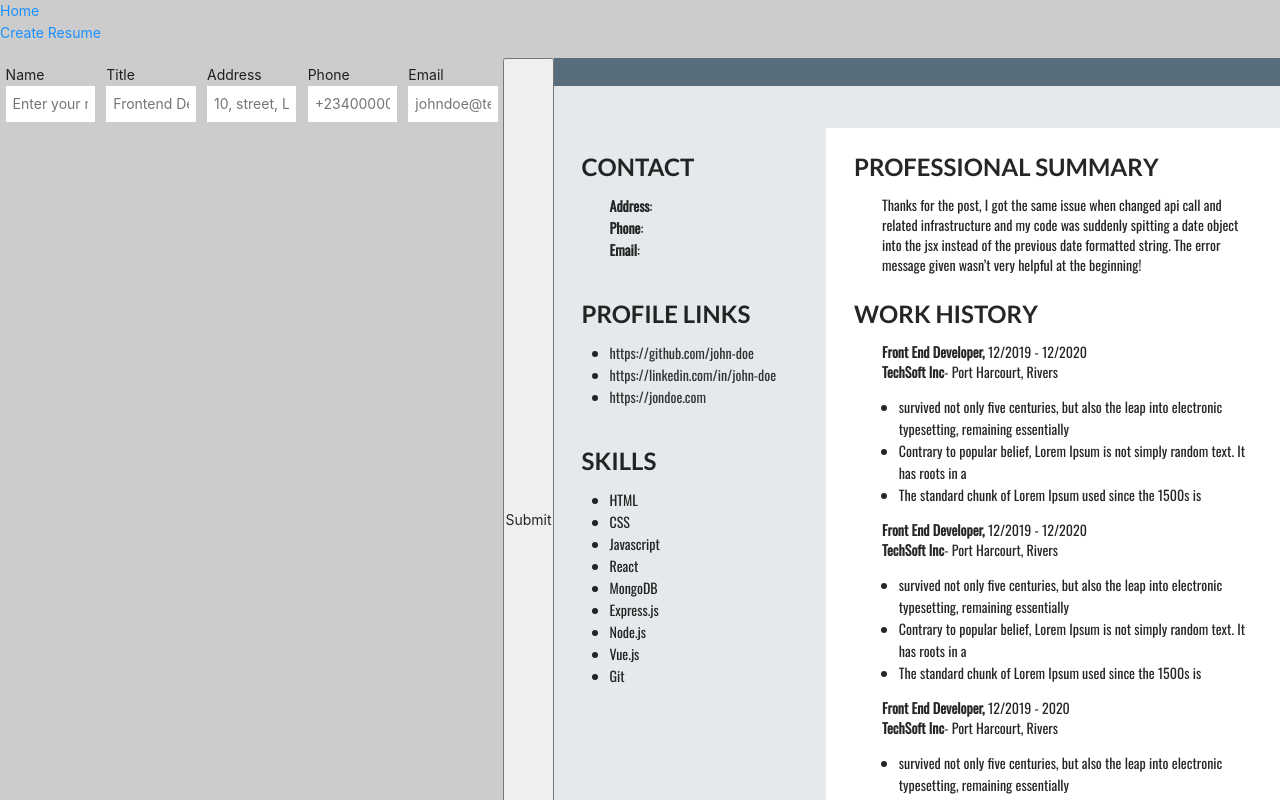
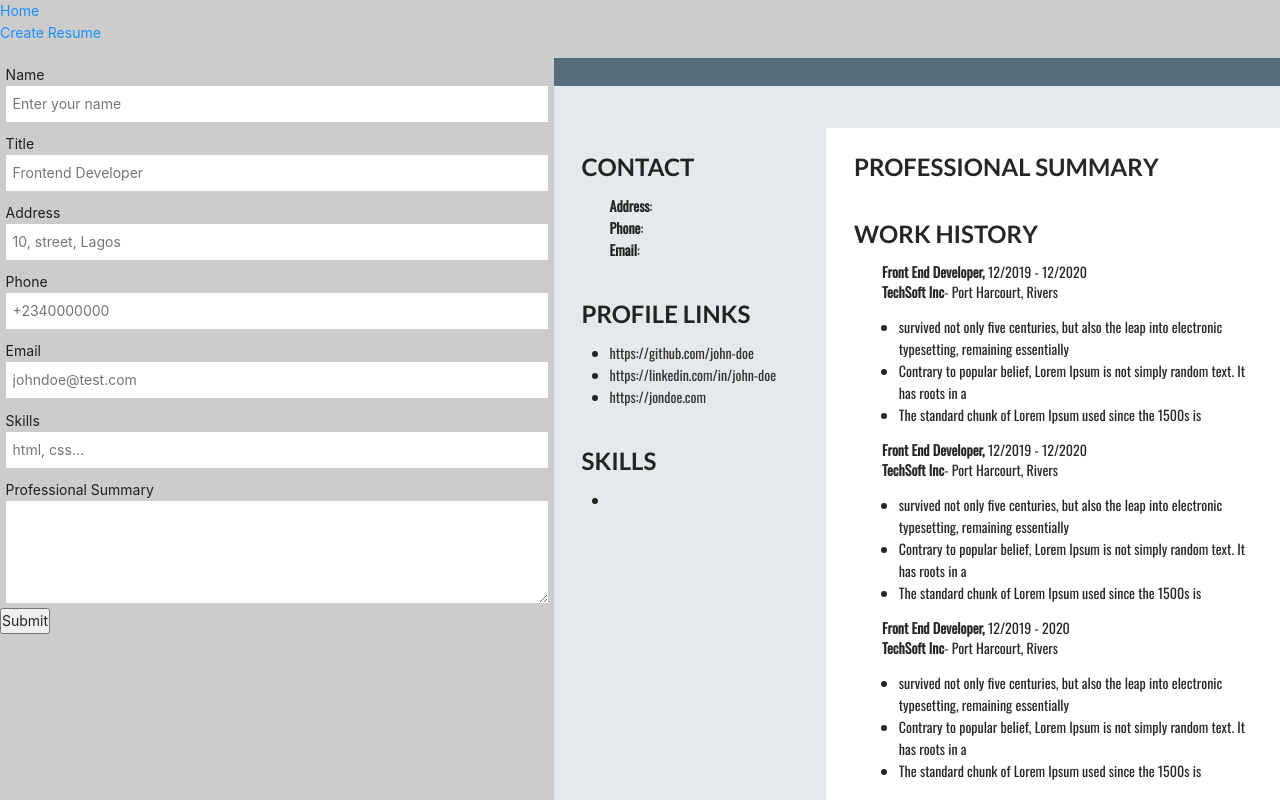
Before and after one commit to Sophi-E/Resume-builder, a React (Create React App) app: page /create-resume in a window 1280 px wide. Shown: the top 800 px of the page. Built offline with nearby package versions, Linux system fonts and the light colour scheme.

Commit message:
add data fields

```diff
--- a/package.json
+++ b/package.json
@@ -8,12 +8,10 @@
     "@testing-library/jest-dom": "^5.11.4",
     "@testing-library/react": "^11.1.0",
     "@testing-library/user-event": "^12.1.10",
-    "antd": "^4.12.3",
     "react": "^17.0.1",
     "react-dom": "^17.0.1",
     "react-router-dom": "^5.2.0",
     "react-scripts": "4.0.2",
-    "semantic-ui-react": "^2.0.3",
     "web-vitals": "^1.0.1"
   },
   "scripts": {
--- a/src/components/Form.js
+++ b/src/components/Form.js
@@ -1,6 +1,7 @@
 import React, { useState } from "react";
 import styled from "@emotion/styled";
 import Input from "./Input";
+import TextBox from "./TextBox";
 
 const initialValues = {
   fullName: "",
@@ -8,6 +9,8 @@ const initialValues = {
   address: "",
   phone: "",
   email: "",
+  skills: "",
+  summary: "",
 };
 const FormFields = () => {
   const [formData, setFormData] = useState(initialValues);
@@ -20,6 +23,8 @@ const FormFields = () => {
 
     console.log(formData);
   };
+
+  let skillsArray = formData.skills.split(",");
 
   return (
     <Pane>
@@ -59,6 +64,25 @@ const FormFields = () => {
           name="email"
           onChange={onChange}
         />
+        {/* PROFILE LINKS  */}
+
+        {/* SKILLS */}
+        <Input
+          label="Skills"
+          type="text"
+          placeholder="html, css..."
+          name="skills"
+          onChange={onChange}
+        />
+
+        {/* EXPERIENCE */}
+        <TextBox
+          label="Professional Summary"
+          name="summary"
+          onChange={onChange}
+          rows="4"
+          cols="50"
+        ></TextBox>
         <button type="submit">Submit</button>
       </form>
 
@@ -103,29 +127,18 @@ const FormFields = () => {
 
             <div className="Skills">
               <h2>Skills</h2>
-              <ul>
-                <li>HTML</li>
-                <li>CSS</li>
-                <li>Javascript</li>
-                <li>React</li>
-                <li>MongoDB</li>
-                <li>Express.js</li>
-                <li>Node.js</li>
-                <li>Vue.js</li>
-                <li>Git</li>
-              </ul>
+
+              {skillsArray.map((skill) => (
+                <ul key={skill}>
+                  <li>{skill}</li>
+                </ul>
+              ))}
             </div>
           </section>
           <section className="right-pane">
             <div className="summary">
               <h2>Professional summary</h2>
-              <p>
-                Thanks for the post, I got the same issue when changed api call
-                and related infrastructure and my code was suddenly spitting a
-                date object into the jsx instead of the previous date formatted
-                string. The error message given wasn’t very helpful at the
-                beginning!
-              </p>
+              <p>{formData.summary}</p>
             </div>
             <div className="work-history">
               <h2>Work history</h2>
@@ -206,15 +219,13 @@ const FormFields = () => {
 export default FormFields;
 const Pane = styled.div`
   display: flex;
-  /* justify-content: space-between; */
   .form {
     width: 50%;
-    display: flex;
+    /* display: flex; */
   }
 `;
 const StyledContainer = styled.div`
   width: 60em;
-  /* margin: 2em auto; */
   background: #e5e9eb;
 
   .header-container {
--- /dev/null
+++ b/src/components/TextBox.js
@@ -0,0 +1,38 @@
+import React from "react";
+import styled from "@emotion/styled";
+
+const TextBox = ({ label, placeholder, onChange, value, name, rows, cols }) => {
+  return (
+    <>
+      <StyledLabel>
+        {label}
+        <StyledTextBox
+          placeholder={placeholder}
+          value={value}
+          onChange={onChange}
+          name={name}
+          rows={rows}
+          cols={cols}
+        />
+      </StyledLabel>
+    </>
+  );
+};
+
+export default TextBox;
+
+const StyledLabel = styled.label`
+  display: block;
+  width: 100%;
+  padding: 0.4em;
+`;
+const StyledTextBox = styled.textarea`
+  width: 100%;
+  display: block;
+  padding: 0.5em;
+  border: none;
+
+  ::focus {
+    border: none;
+  }
+`;
```
